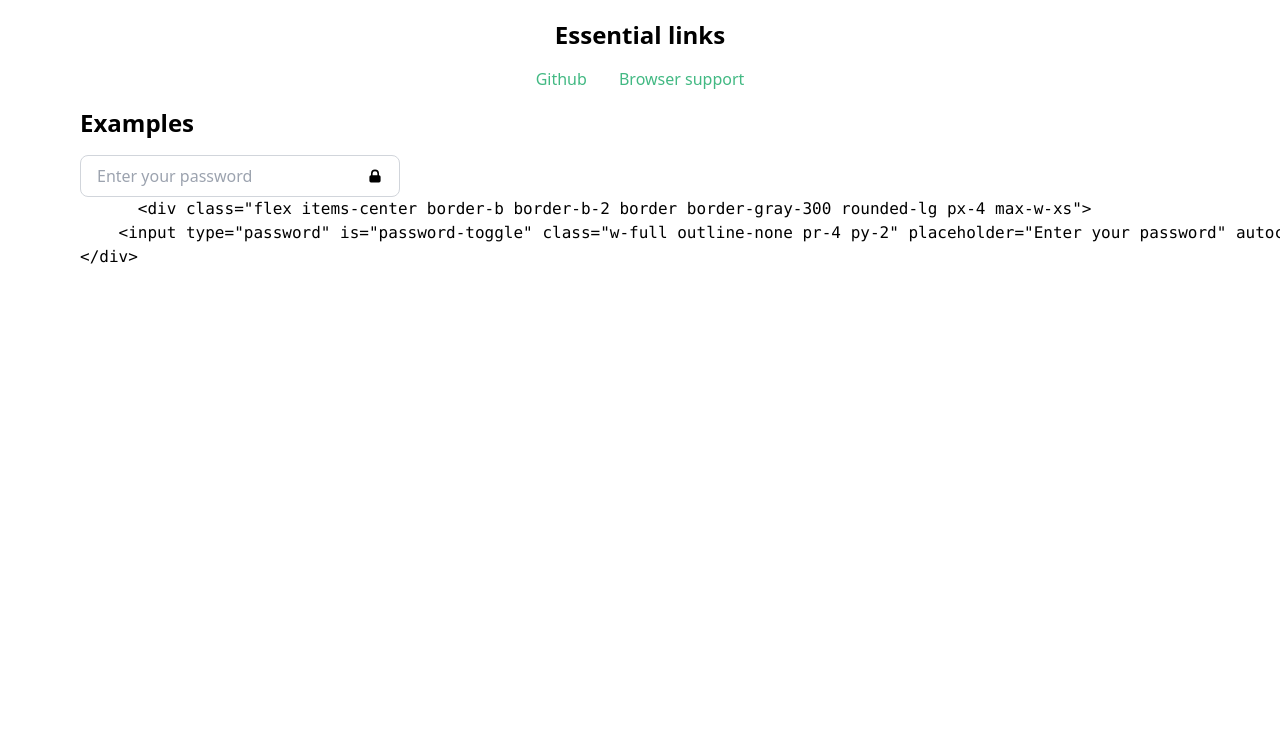
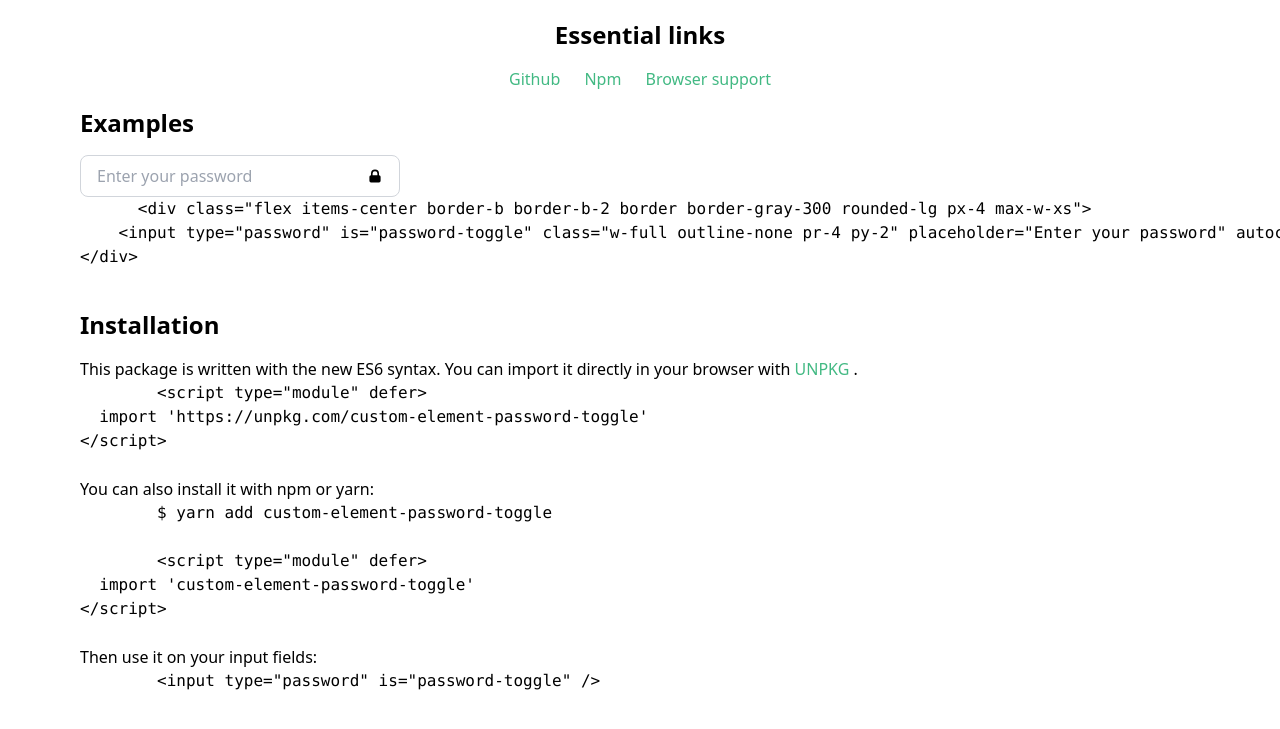
Before and after one commit to guillaumebriday/custom-element-password-toggle, a website: page src/index.html in a window 1280 px wide. Shown: the part 1147-1876 px from the top of the page. Before the commit the page ends 1456 px from the top, so only its background shows below. Drawn offline with nearby package versions, Linux system fonts and the light colour scheme.

Commit message:
Completing example

```diff
--- a/src/index.html
+++ b/src/index.html
@@ -36,7 +36,7 @@
         written in pure vanilla JavaScript. It's designed to toggle the password visibility in an easy way.
       </p>
 
-      <p class="text-center">
+      <p class="text-center badges">
         <a href="https://www.paypal.me/guillaumebriday">
           <img src="https://img.shields.io/badge/Donate-PayPal-green.svg" />
         </a>
@@ -68,6 +68,12 @@
         </li>
 
         <li>
+          <a href="https://www.npmjs.com/package/custom-element-password-toggle" target="_blank" rel="noopener">
+            Npm
+          </a>
+        </li>
+
+        <li>
           <a href="https://caniuse.com/#feat=custom-elementsv1">Browser support</a>
         </li>
       </ul>
@@ -88,7 +94,39 @@
       <code class="html">&lt;div class=&quot;flex items-center border-b border-b-2 border border-gray-300 rounded-lg px-4 max-w-xs&quot;&gt;
     &lt;input type=&quot;password&quot; is=&quot;password-toggle&quot; class=&quot;w-full outline-none pr-4 py-2&quot; placeholder=&quot;Enter your password&quot; autocomplete=&quot;new-password&quot; /&gt;
 &lt;/div&gt;</code>
-    </pre>
+      </pre>
+
+      <h2 class="text-2xl font-bold my-4">Installation</h2>
+
+      <p>
+        This package is written with the new ES6 syntax. You can import it directly in your browser with
+        <a href="https://unpkg.com/">UNPKG</a>
+        .
+      </p>
+
+      <pre>
+        <code class="html">&lt;script type=&quot;module&quot; defer&gt;
+  import 'https://unpkg.com/custom-element-password-toggle'
+&lt;/script&gt;</code>
+      </pre>
+
+      <p>You can also install it with npm or yarn:</p>
+
+      <pre>
+        <code class="shell">$ yarn add custom-element-password-toggle</code>
+      </pre>
+
+      <pre>
+        <code class="html">&lt;script type=&quot;module&quot; defer&gt;
+  import 'custom-element-password-toggle'
+&lt;/script&gt;</code>
+      </pre>
+
+      <p>Then use it on your input fields:</p>
+
+      <pre>
+        <code class="html">&lt;input type=&quot;password&quot; is=&quot;password-toggle&quot; /&gt;</code>
+      </pre>
     </div>
   </body>
 </html>
--- a/src/style.css
+++ b/src/style.css
@@ -13,8 +13,11 @@ li {
 
 a {
   color: #42b983;
+  display: inline-block;
+}
+
+.badges a {
   margin: 0 0.25rem;
-  display: inline-block;
 }
 
 pre code {
```
